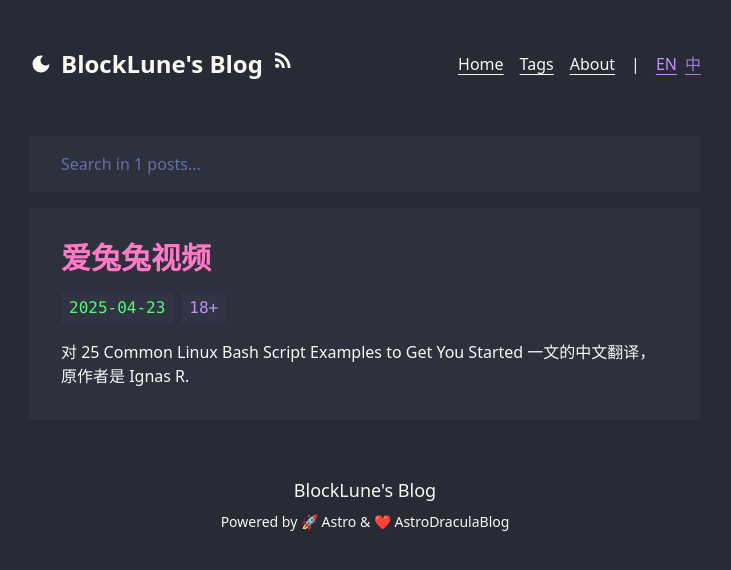
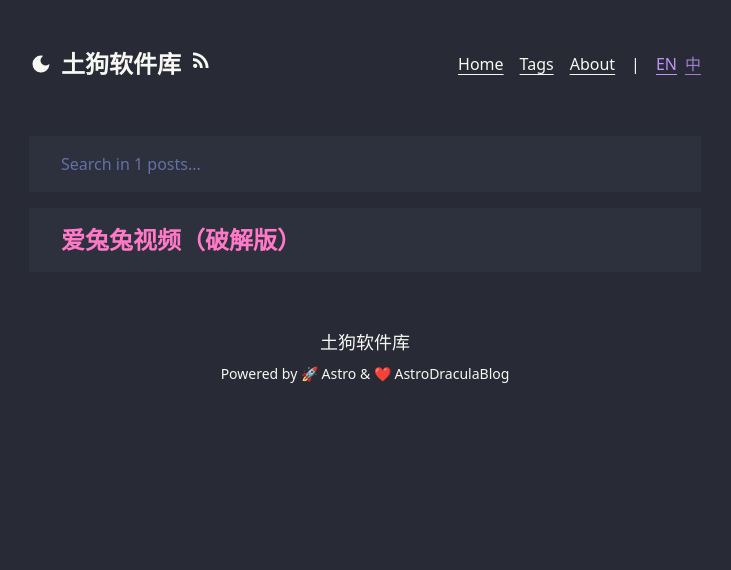
Before and after one commit to zxx960/tugouApp, an Astro site: page /en in a window 1280 px wide. Shown: the whole page, without its empty margins (275-1006 px from the left). Built offline with nearby package versions, Linux system fonts and the light colour scheme; Astro itself is replaced by a stand-in of ours; some packages are replaced by stand-ins of ours.

Commit message:
优化项目

```diff
--- a/src/components/ui/cards/post-card.tsx
+++ b/src/components/ui/cards/post-card.tsx
@@ -21,18 +21,18 @@ export default function PostCard({
   const component = (
     <a
       href={snapshot.href}
-      className="card-hoverable p-8 text-pretty flex flex-col gap-4"
+      className="card-hoverable px-8 py-4 text-pretty flex flex-col gap-4"
     >
-      <h2 className="font-bold text-3xl text-dracula-pink">{snapshot.title}</h2>
-      <div className="flex flex-wrap gap-2">
+      <h2 className="font-bold text-2xl text-dracula-pink">{snapshot.title}</h2>
+      {/* <div className="flex flex-wrap gap-2">
         <DateTag lang={lang} date={snapshot.date} />
         {snapshot.tags.sort().map((tag) => (
           <LabelTag lang={lang} label={tag} key={tag} />
         ))}
-      </div>
-      <p className="text-ellipsis break-all line-clamp-3">
+      </div> */}
+      {/* <p className="text-ellipsis break-all line-clamp-3">
         {snapshot.description}
-      </p>
+      </p> */}
     </a>
   );
   return animate ? (
--- a/src/config.ts
+++ b/src/config.ts
@@ -1,7 +1,7 @@
 export const SITE = {
   title: {
-    en: "BlockLune's Blog",
-    zh: "BlockLune's Blog",
+    en: "土狗软件库",
+    zh: "土狗软件库",
   },
   description: {
     en: "A blog about development and life, powered by Astro.",
--- a/src/content/posts/zh/00001.md
+++ b/src/content/posts/zh/00001.md
@@ -1,5 +1,5 @@
 ---
-title: 爱兔兔视频
+title: 爱兔兔视频（破解版）
 tags:
     - 18+
 license: none
```
